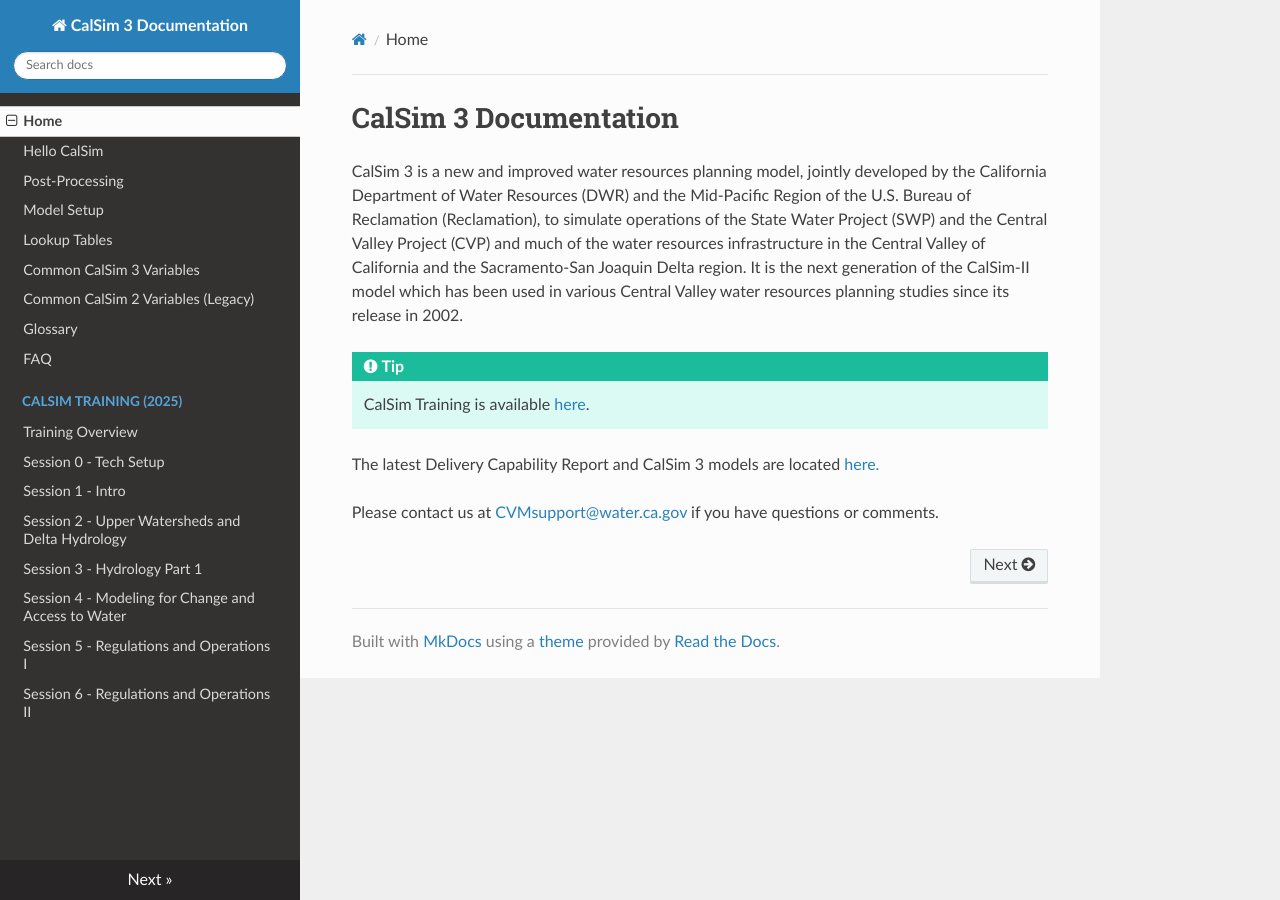
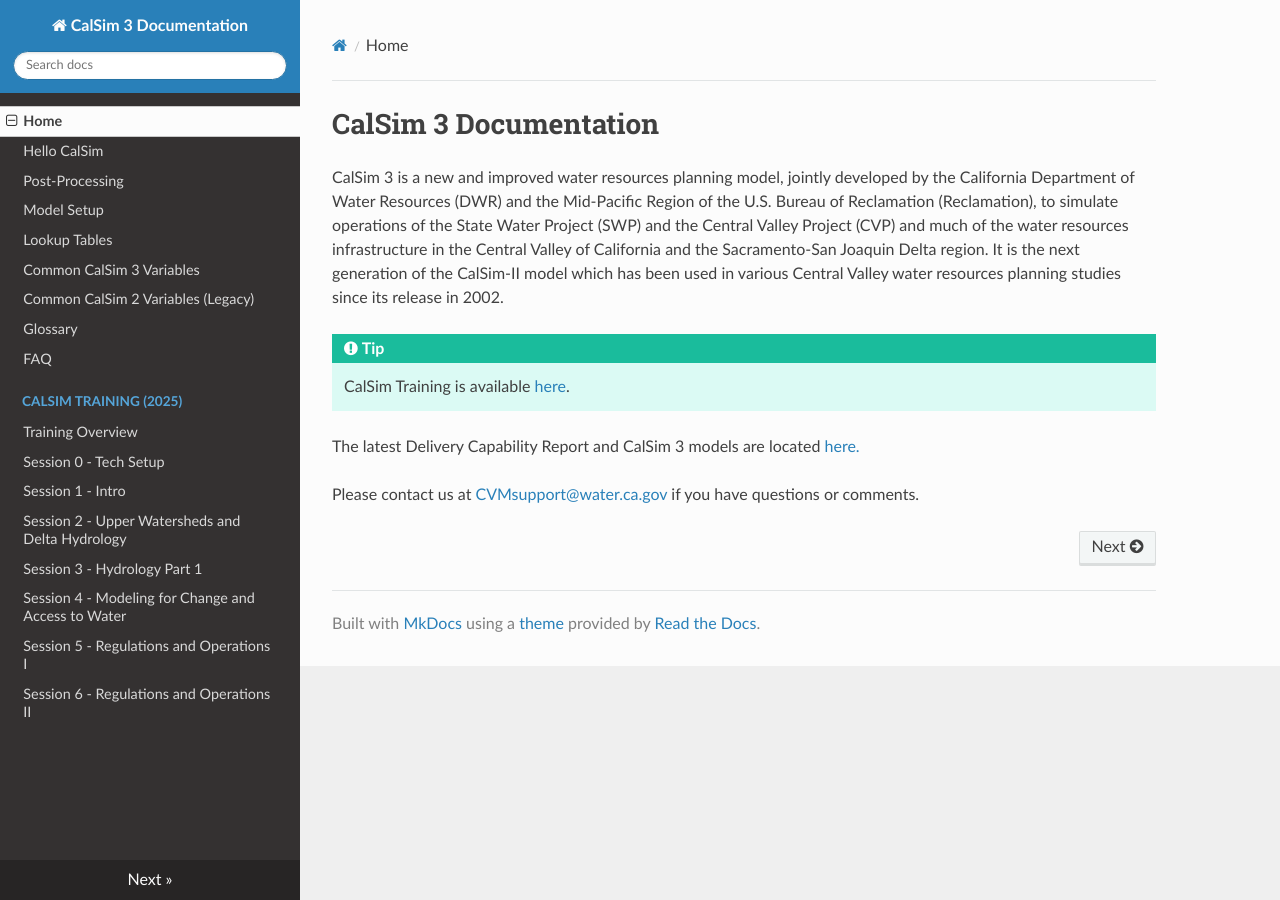
Before and after one commit to CentralValleyModeling/centralvalleymodeling.github.io, an MkDocs documentation site: the page built from docs/index.md, in a window 1280 px wide. Built offline with MkDocs 1.6.1, drawn with Linux system fonts in a browser that asks for light colours; nearby versions of some CDN libraries.

Commit message:
Adjust so that content expands the whole page and removes scrollbar

```diff
--- /dev/null
+++ b/docs/stylesheets/extra.css
@@ -0,0 +1,38 @@
+/* Remove horizontal scroll on tables */
+.wy-table-responsive {
+    overflow-x: visible !important;
+  }
+
+  /* Let the table take full width and wrap text */
+  .wy-table-responsive table {
+    table-layout: fixed;
+    width: 100% !important;
+  }
+
+  /* Wrap text in header and cells */
+  .wy-table-responsive th,
+  .wy-table-responsive td {
+    white-space: normal !important;
+    word-wrap: break-word;
+    overflow-wrap: break-word;
+  }
+
+  /* Widen the content area for large screens */
+@media (min-width: 1000px) {
+  .wy-nav-content {
+    max-width: 100% !important;
+  }
+
+  .wy-body-for-nav {
+    max-width: 100% !important;
+  }
+
+  .rst-content {
+    max-width: 90% !important;
+  }
+}
+
+/* Add padding around the content for better readability */
+.wy-nav-content {
+    padding: 2em; /* Adjust the padding value as needed */
+  }
--- a/mkdocs.yml
+++ b/mkdocs.yml
@@ -18,11 +18,10 @@
       - Session 4 - Modeling for Change and Access to Water: calsim-training/session4.md
       - Session 5 - Regulations and Operations I: calsim-training/session5.md
       - Session 6 - Regulations and Operations II: calsim-training/session6.md
-
+extra_css:
+  - stylesheets/extra.css
 theme: readthedocs
 markdown_extensions:
   - admonition
   - pymdownx.details
   - pymdownx.superfences
-#extra_css:
-#  - css/extra.css
```
